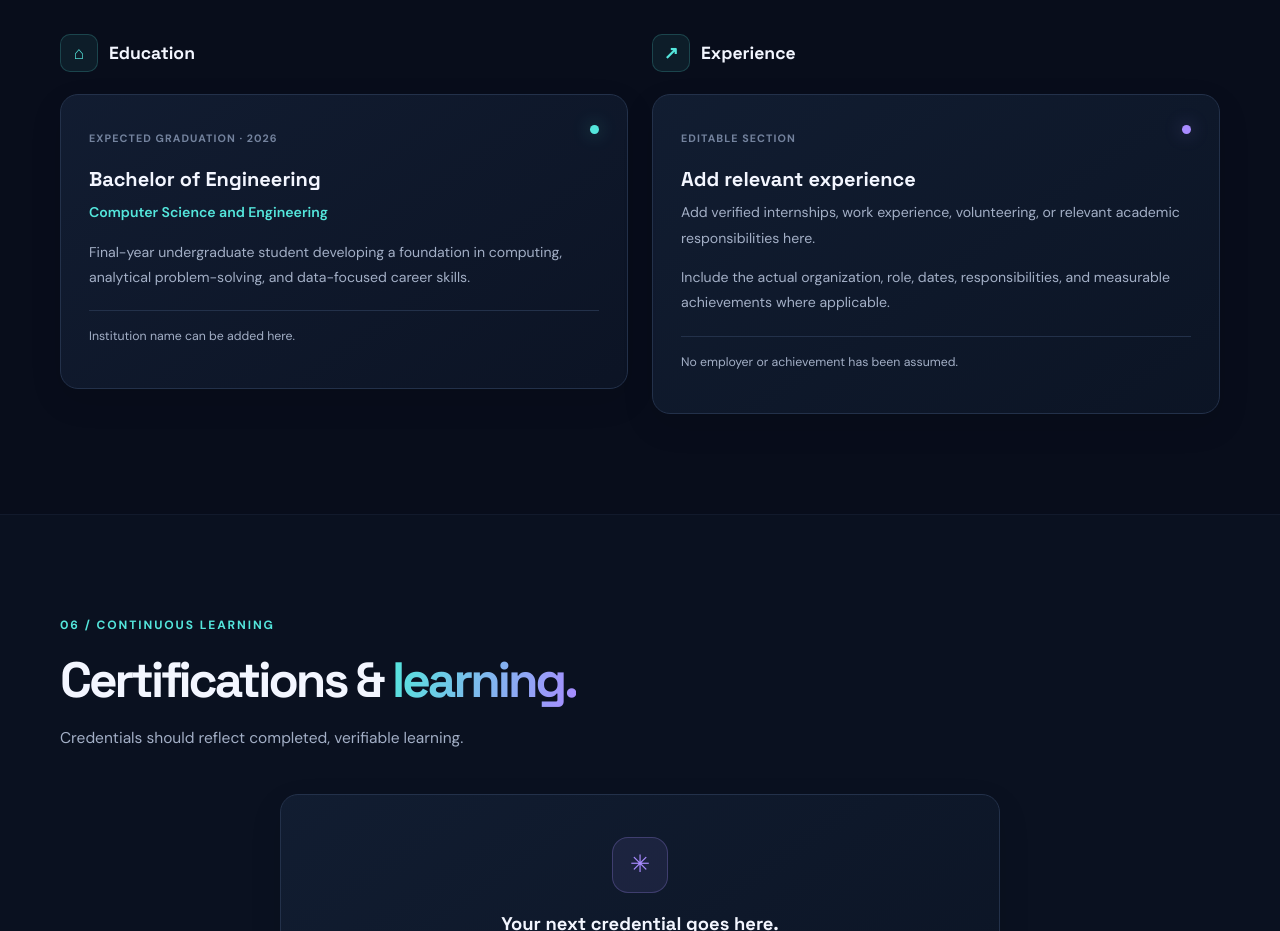
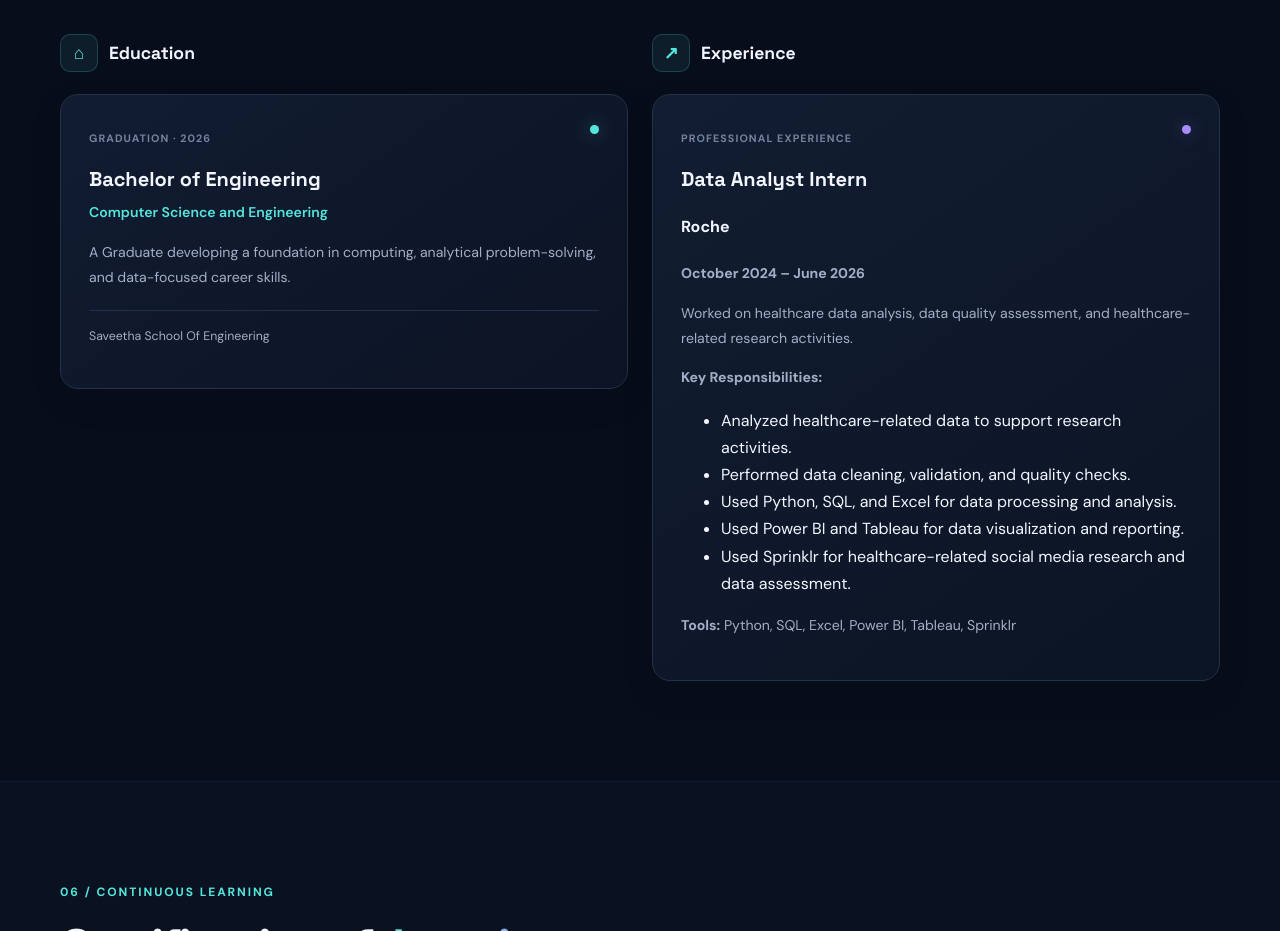
Before and after one commit to KarenInfanta/data-analyst-portfolio, a plain HTML site: page index.html in a window 1280 px wide. Shown: the part 6180-7111 px from the top of the page. Drawn offline with nearby package versions, Linux system fonts and the light colour scheme; no server answers.

Commit message:
Update index.html

```diff
--- a/index.html
+++ b/index.html
@@ -771,18 +771,18 @@
 
             <article class="surface timeline-card">
               <span class="timeline-marker"></span>
-              <span class="mini-label">EXPECTED GRADUATION · 2026</span>
+              <span class="mini-label">GRADUATION · 2026</span>
               <h3>Bachelor of Engineering</h3>
               <p class="timeline-subtitle">
                 Computer Science and Engineering
               </p>
               <p>
-                Final-year undergraduate student developing a foundation
+                A Graduate developing a foundation
                 in computing, analytical problem-solving, and data-focused
                 career skills.
               </p>
               <p class="editable-note">
-                Institution name can be added here.
+                Saveetha School Of Engineering
               </p>
             </article>
           </div>
@@ -794,21 +794,37 @@
             </h3>
 
             <article class="surface timeline-card experience-placeholder">
+
     <span class="timeline-marker purple-marker"></span>
-              <span class="mini-label">EDITABLE SECTION</span>
-              <h3>Add relevant experience</h3>
+
+    <span class="mini-label">PROFESSIONAL EXPERIENCE</span>
+
+    <h3>Data Analyst Intern</h3>
+
+    <h4>Roche</h4>
+
+    <p><strong>October 2024 – June 2026</strong></p>
+
     <p>
-                Add verified internships, work experience, volunteering,
-                or relevant academic responsibilities here.
+        Worked on healthcare data analysis, data quality assessment,
+        and healthcare-related research activities.
     </p>
+
+    <p><strong>Key Responsibilities:</strong></p>
+
+    <ul>
+        <li>Analyzed healthcare-related data to support research activities.</li>
+        <li>Performed data cleaning, validation, and quality checks.</li>
+        <li>Used Python, SQL, and Excel for data processing and analysis.</li>
+        <li>Used Power BI and Tableau for data visualization and reporting.</li>
+        <li>Used Sprinklr for healthcare-related social media research and data assessment.</li>
+    </ul>
+
     <p>
-                Include the actual organization, role, dates,
-                responsibilities, and measurable achievements where
-                applicable.
+        <strong>Tools:</strong>
+        Python, SQL, Excel, Power BI, Tableau, Sprinklr
     </p>
-              <p class="editable-note">
-                No employer or achievement has been assumed.
-              </p>
+
 </article>
           </div>
         </div>
@@ -865,7 +881,7 @@
             <span class="contact-icon purple-contact-icon">in</span>
             <span>
               <small>LINKEDIN</small>
-              <strong id="linkedin-label">Add LinkedIn profile</strong>
+              <strong id="linkedin-label">LinkedIn profile</strong>
             </span>
             <span class="contact-arrow" aria-hidden="true">↗</span>
           </a>
@@ -874,7 +890,7 @@
             <span class="contact-icon">✉</span>
             <span>
               <small>EMAIL</small>
-              <strong id="email-label">Add email address</strong>
+              <strong id="email-label">karen.infanta@gmail.com</strong>
             </span>
             <span class="contact-arrow" aria-hidden="true">↗</span>
           </a>
```
Lines whose indentation alone changed are shown as unchanged.
